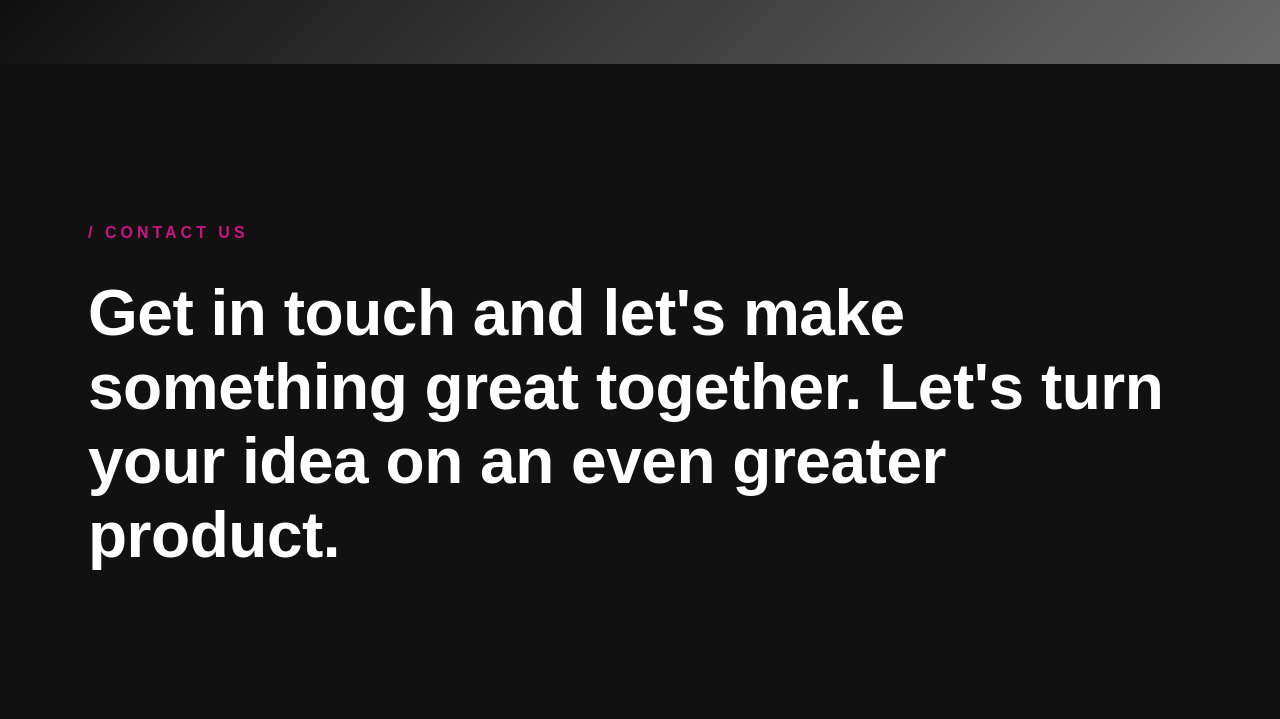
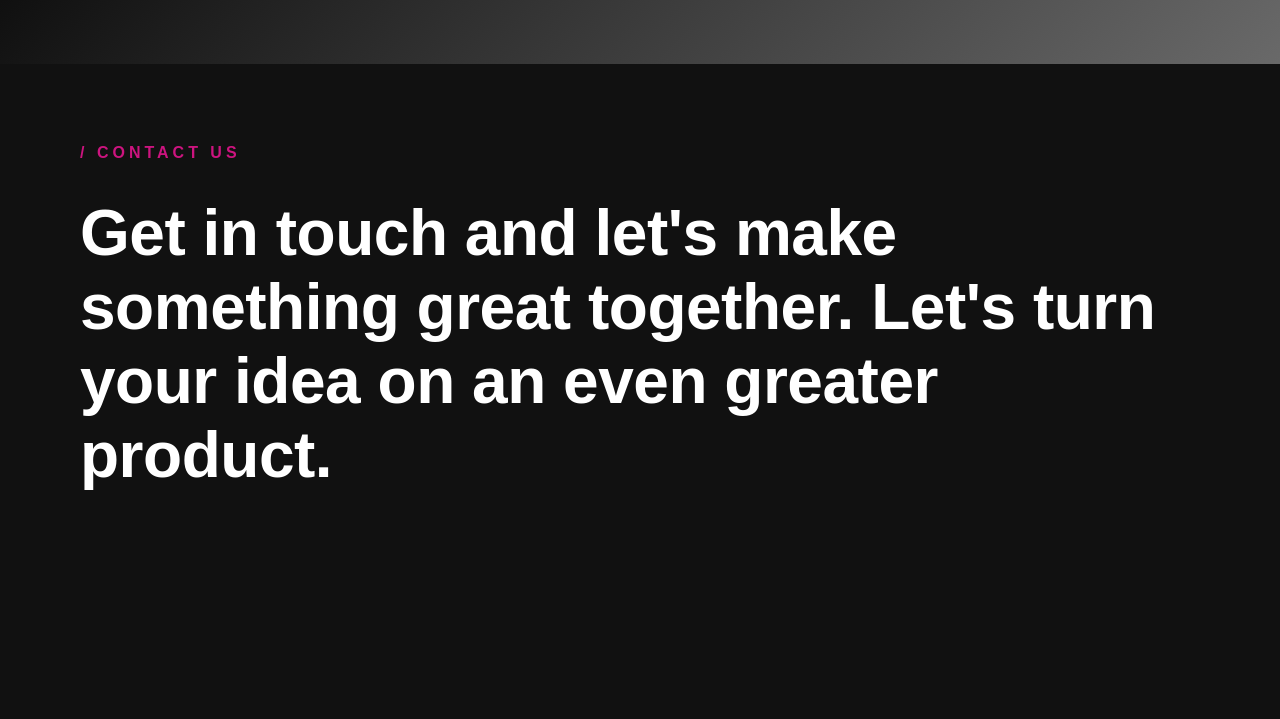
Before and after one commit to AdityaTiwari2102/Transcend-Studio, a plain HTML site: page index.html in a window 1280 px wide. Shown: the part 5815-6534 px from the top of the page. Drawn offline with Linux system fonts and the light colour scheme.

Commit message:
Refactor: Padding change for contact section

```diff
--- a/css/style.css
+++ b/css/style.css
@@ -400,7 +400,7 @@ p.subhead-decs {
 }
 
 /*Testimonial Style*/
-.testimonial-header{
+.testimonial-header {
   text-align: center;
   margin-top: 2rem;
 }
@@ -412,7 +412,7 @@ p.subhead-decs {
   border-top: 1px solid rgba(0, 0, 0, 0.15);
   position: relative;
 }
-.testimonial p{
+.testimonial p {
   font-size: 1.4rem;
   line-height: 1.5;
 }
@@ -491,7 +491,7 @@ p.subhead-decs {
 }
 
 /* Stats Style */
-.stats-main{
+.stats-main {
   display: grid;
   grid-template-columns: auto auto auto auto;
   padding:4.2rem;
@@ -523,7 +523,7 @@ p.subhead-decs {
   left: 42.5%;
   margin-left: -50px;
 }
-.stats-type{
+.stats-type {
   text-align: center;
   color: rgba(255, 255, 255, 0.5);
   margin-top: 1rem;
@@ -543,7 +543,7 @@ p.subhead-decs {
 
 /* Contact Us Style */
 .contact-main {
-  padding: 10rem 5.5rem 5rem 5.5rem;
+  padding: 5rem;
   background-color: #111111;
   color: rgba(255, 255, 255, 0.3);
   position: relative;
```
